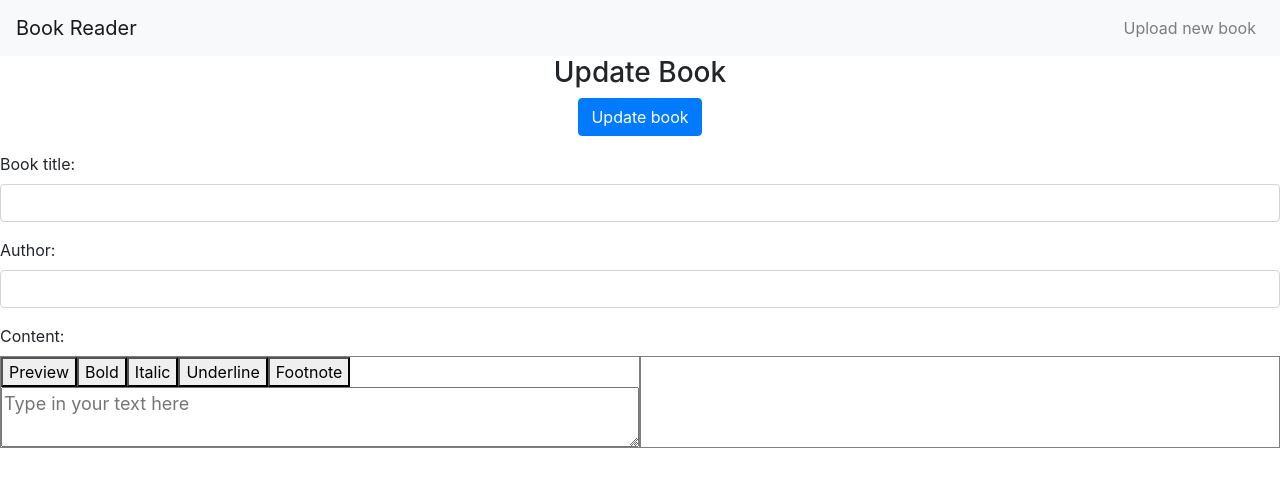
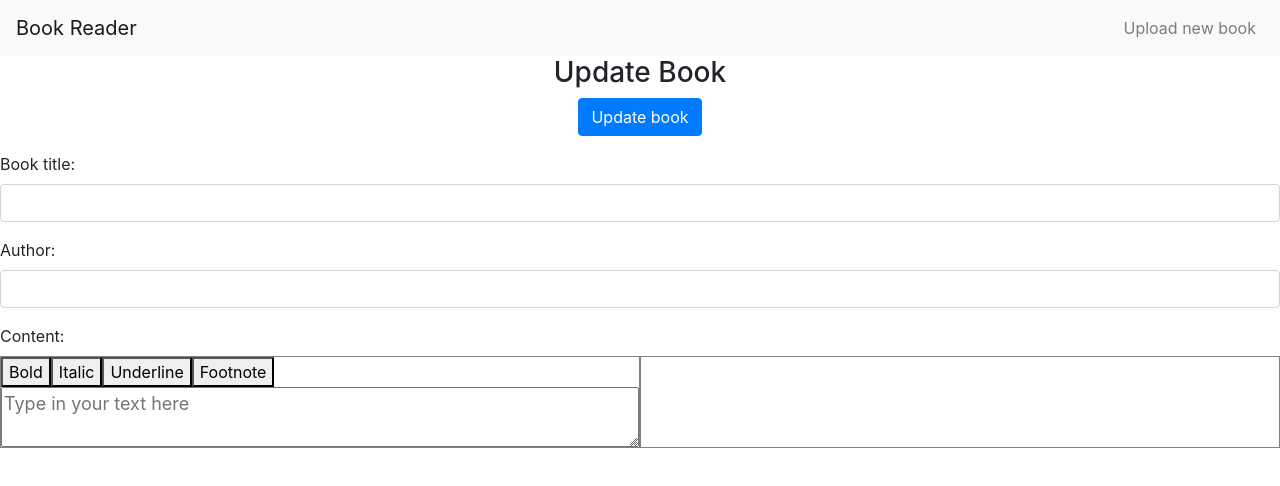
Before and after one commit to TobiiNT/Team-2-Project---Book-Reader, a React (Create React App) app in the folder src/client/: page /edit/1 in a window 1280 px wide. Shown: the top 486 px of the page. Built offline with nearby package versions, Linux system fonts and the light colour scheme; no server answers.

Commit message:
Update realtime preview

```diff
--- a/src/client/src/components/manualeditor.js
+++ b/src/client/src/components/manualeditor.js
@@ -10,11 +10,12 @@ class ManualEditor extends Component {
       };
     }
 
-    onChangeBookContent(content) {
+    onChangeBookContent(event, content) {
         this.setState({
           textareaValue: content
         })
 
+        this.preview(event);
         this.props.onChange(content);
       }
 
@@ -68,7 +69,7 @@ class ManualEditor extends Component {
       if (tag_name != null)
         editor_textarea.setRangeText(`<${tag_name}>${selection}</${tag_name}>`);
 
-        this.onChangeBookContent(editor_textarea.value);
+        this.onChangeBookContent(event, editor_textarea.value);
     }
 
     render() {
@@ -76,9 +77,6 @@ class ManualEditor extends Component {
         <div className="App" id="page_container">
         <div id="left_pane">
         <span id="editor_controls">
-                <button type="submit" onClick={(event) => this.preview(event)}>
-                  Preview
-                </button>
                 <button
                   type="submit"
                   onClick={(event) => this.insertBold(event)}
@@ -109,7 +107,7 @@ class ManualEditor extends Component {
               id="editor_textarea"
               placeholder="Type in your text here"
               value={this.props.book_content}
-              onChange={(event) => this.onChangeBookContent(event.target.value)}
+              onChange={(event) => this.onChangeBookContent(event, event.target.value)}
             ></textarea>
 
           </div>
```
